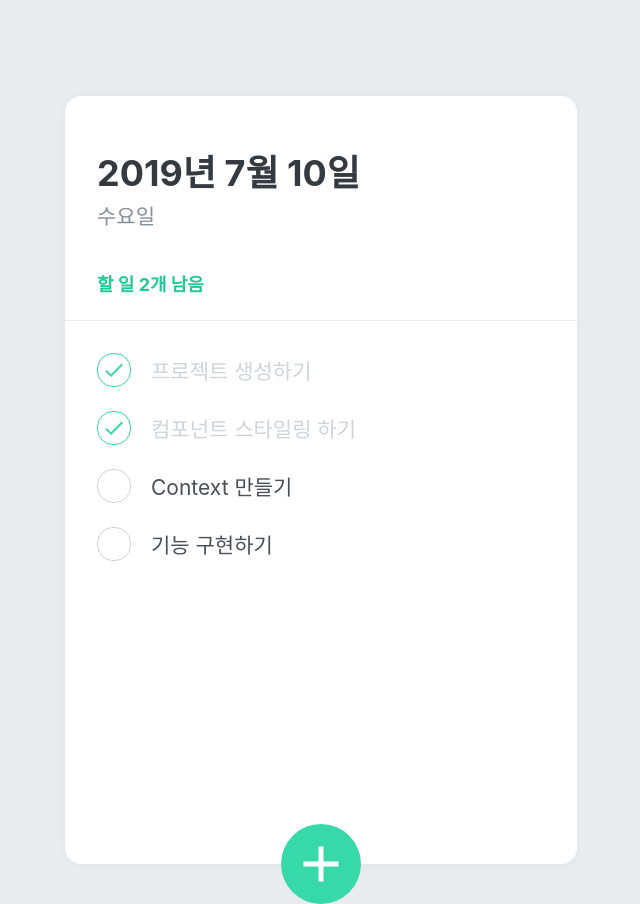
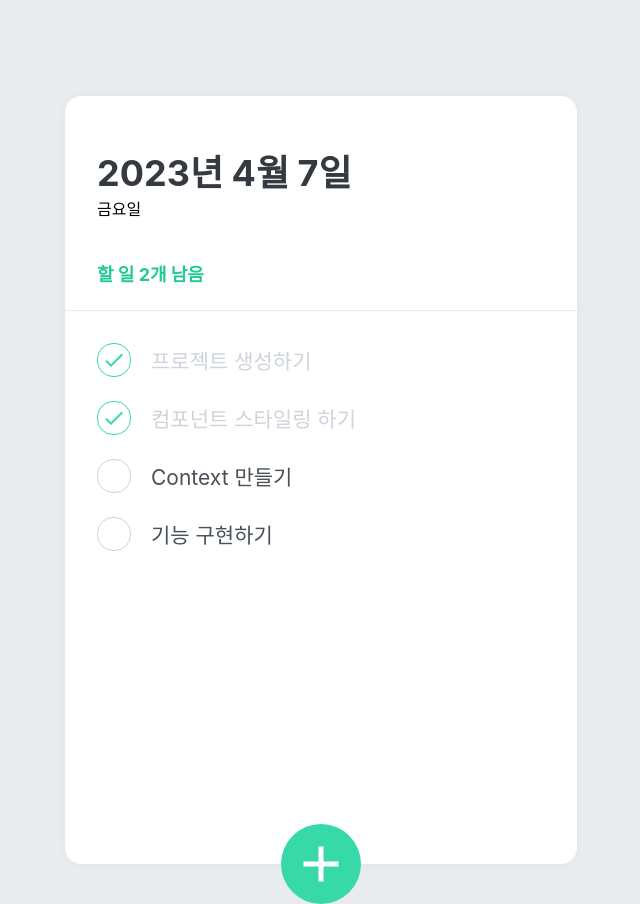
Before and after one commit to rkgh17/ToDoList_Project, a React (Create React App) app in the folder todolist/front/: page /mylist in a window 1280 px wide. Shown: the whole page, without its empty margins (319-959 px from the left). Built offline with nearby package versions, Linux system fonts and the light colour scheme.

Commit message:
Front | TODO head 날짜

```diff
--- a/todolist/front/src/routes/Todo/TodoHead.js
+++ b/todolist/front/src/routes/Todo/TodoHead.js
@@ -12,7 +12,7 @@ const TodoHeadBlock = styled.div`
     font-size: 36px;
     color: #343a40;
   }
-  .day {
+  s .day {
     margin-top: 4px;
     color: #868e96;
     font-size: 21px;
@@ -26,10 +26,40 @@ const TodoHeadBlock = styled.div`
 `;
 
 function TodoHead() {
+  const today = new Date();
+
+  const week = (num) => {
+    switch (num) {
+      case 0:
+        return "일요일";
+        break;
+      case 1:
+        return "월요일";
+        break;
+      case 2:
+        return "화요일";
+        break;
+      case 3:
+        return "수요일";
+        break;
+      case 4:
+        return "목요일";
+        break;
+      case 5:
+        return "금요일";
+        break;
+      case 6:
+        return "토요일";
+        break;
+    }
+  };
+
   return (
     <TodoHeadBlock>
-      <h1>2019년 7월 10일</h1>
-      <div className="day">수요일</div>
+      <h1>
+        {today.getFullYear()}년 {today.getMonth() + 1}월 {today.getDate()}일
+      </h1>
+      <div className="day">{week(today.getDay())}</div>
       <div className="tasks-left">할 일 2개 남음</div>
     </TodoHeadBlock>
   );
```
